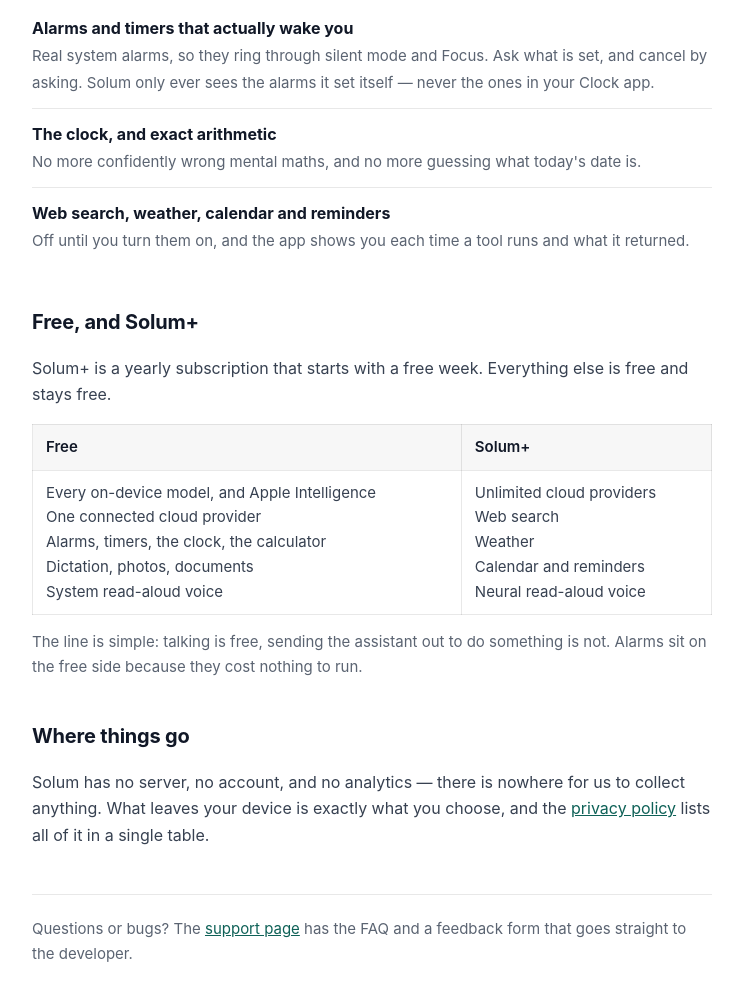
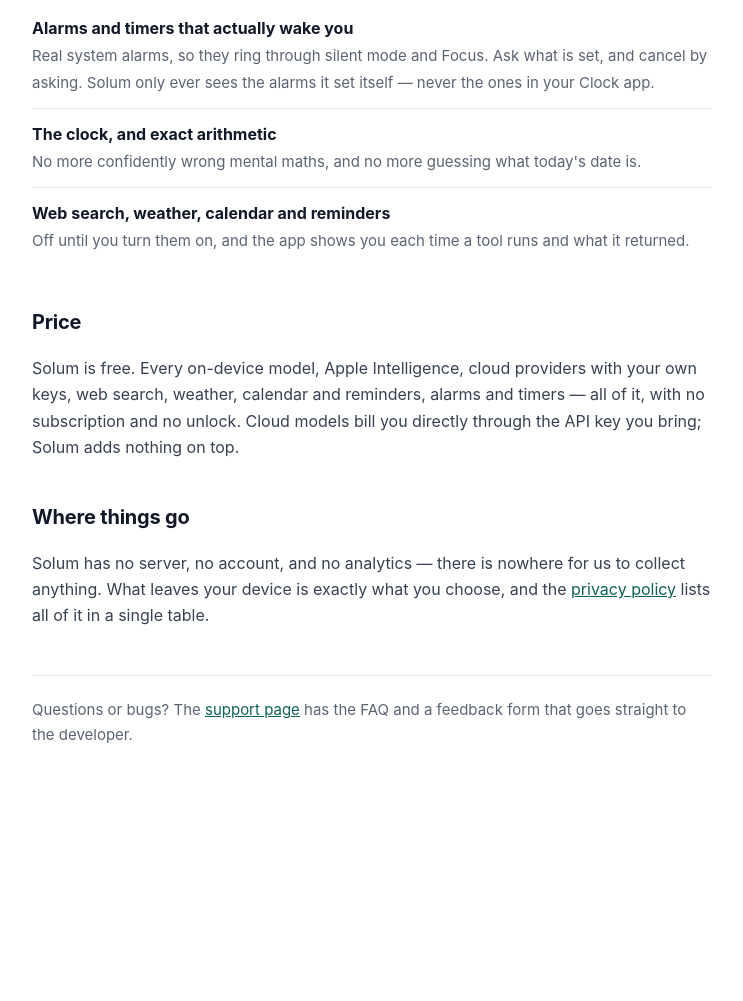
Before and after one commit to ryancancode10/App-Support, a plain HTML site: page solum/index.html in a window 1280 px wide. Shown: the part 1223-2224 px from the top of the page, without its empty margins (268-1011 px from the left). After the commit the page ends 2060 px from the top, so only its background shows below. Drawn offline with Linux system fonts and the light colour scheme.

Commit message:
Stop selling a subscription the app does not contain
The site offered Solum+ — a yearly subscription gating web search,
weather, calendar and the neural voice — but the app has no StoreKit
and every one of those features ships free. A reviewer reads the
support URL; so does anyone deciding whether to trust the app. A price
table for a product that does not exist fails both.

1.0 goes out free, so the page now says that plainly, and says the one
true cost out loud instead: a connected cloud model bills through your
own API key, and Solum adds nothing on top. The privacy policy's
Purchases section now states there are none, with the date bumped.

Co-Authored-By: Claude Fable 5 <noreply@anthropic.com>

```diff
--- a/solum/index.html
+++ b/solum/index.html
@@ -135,16 +135,8 @@
     </li>
   </ul>
 
-  <h2>Free, and Solum+</h2>
-  <p>Solum+ is a yearly subscription that starts with a free week. Everything else is free and stays free.</p>
-  <table>
-    <tr><th>Free</th><th>Solum+</th></tr>
-    <tr>
-      <td>Every on-device model, and Apple Intelligence<br>One connected cloud provider<br>Alarms, timers, the clock, the calculator<br>Dictation, photos, documents<br>System read-aloud voice</td>
-      <td>Unlimited cloud providers<br>Web search<br>Weather<br>Calendar and reminders<br>Neural read-aloud voice</td>
-    </tr>
-  </table>
-  <p class="note">The line is simple: talking is free, sending the assistant out to do something is not. Alarms sit on the free side because they cost nothing to run.</p>
+  <h2>Price</h2>
+  <p>Solum is free. Every on-device model, Apple Intelligence, cloud providers with your own keys, web search, weather, calendar and reminders, alarms and timers — all of it, with no subscription and no unlock. Cloud models bill you directly through the API key you bring; Solum adds nothing on top.</p>
 
   <h2>Where things go</h2>
   <p>Solum has no server, no account, and no analytics — there is nowhere for us to collect anything. What leaves your device is exactly what you choose, and the <a href="privacy.html">privacy policy</a> lists all of it in a single table.</p>
```
Also changed, not shown: solum/privacy.html (+2 -2 lines), solum/support.html (+3 -4 lines).
